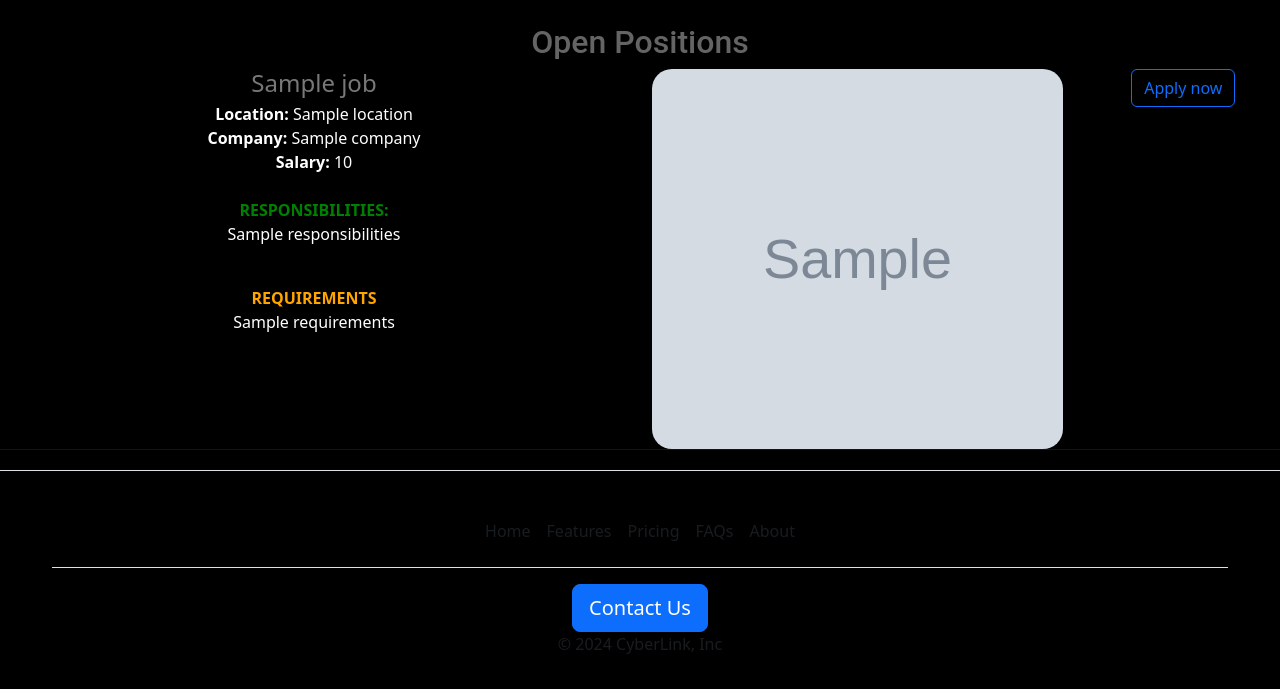
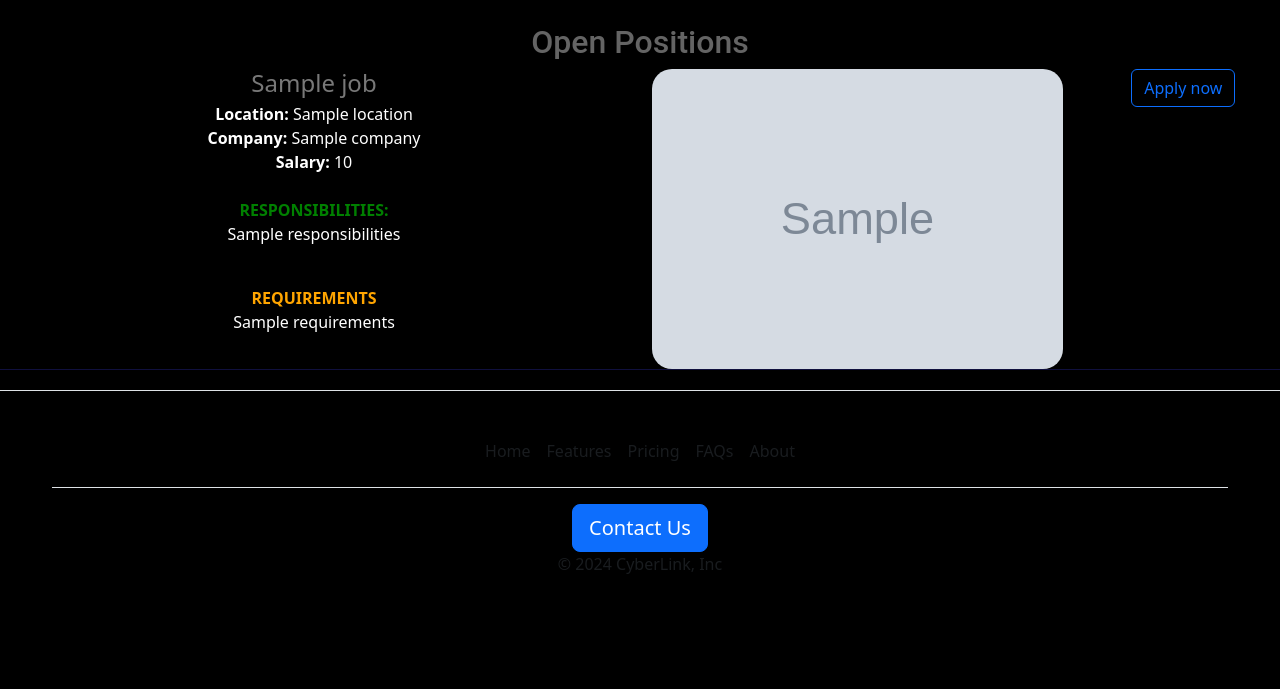
Before and after one commit to ngemuantony/job-hunter, a Flask app: template cyberlink/templates/jobitem.html in a window 1280 px wide. Shown: the part 73-762 px from the top of the page. Run offline with Flask 3, Linux system fonts and the light colour scheme; the template is opened without the code that fills it: most values are stand-ins (such as "Sample title", 1, 10 or a date in 2020); grey boxes marked "Sample" are stand-in pictures.

Commit message:
Changed the height of the catalog

```diff
--- a/cyberlink/static/style.css
+++ b/cyberlink/static/style.css
@@ -57,7 +57,7 @@ body{
 .catalog-img img{
   border-radius: 20px;
   width: 100%;
- height: 380px;
+ height: 300px;
 }
 
 .responsibilities{
```
